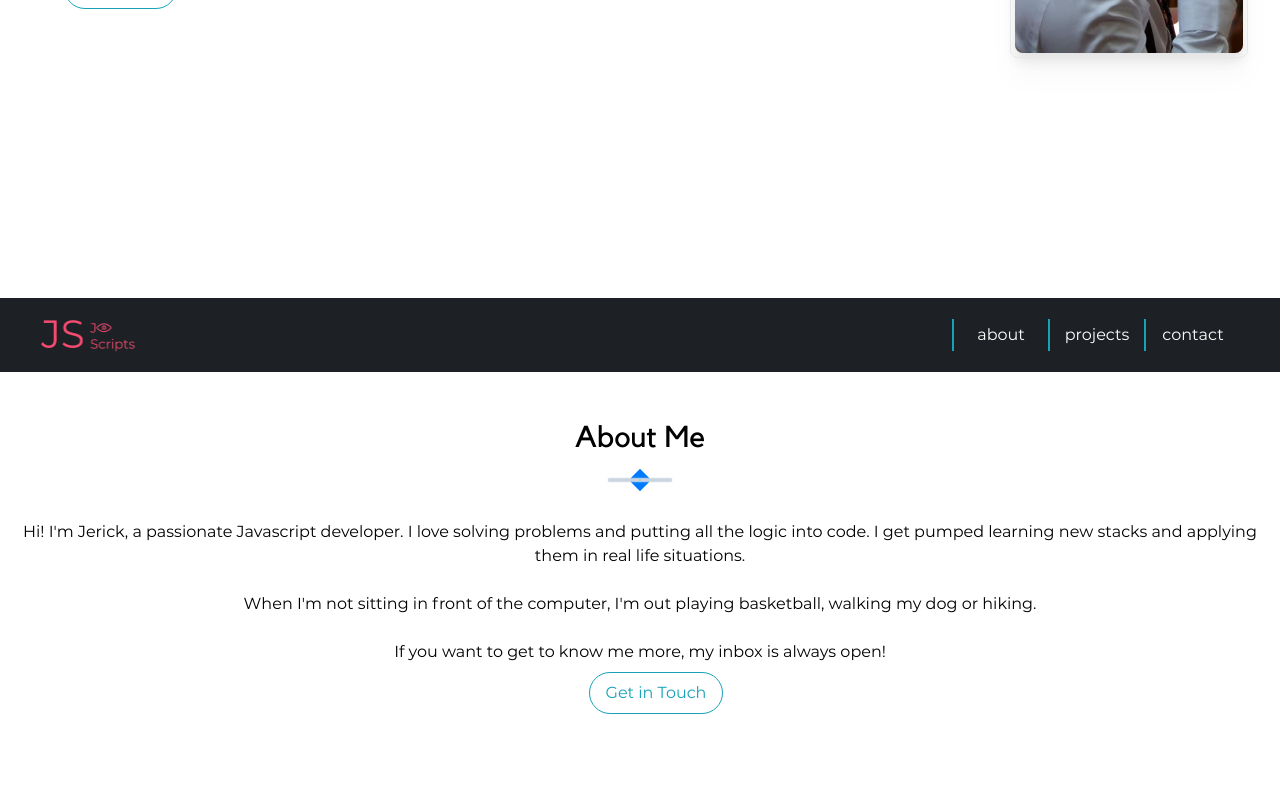
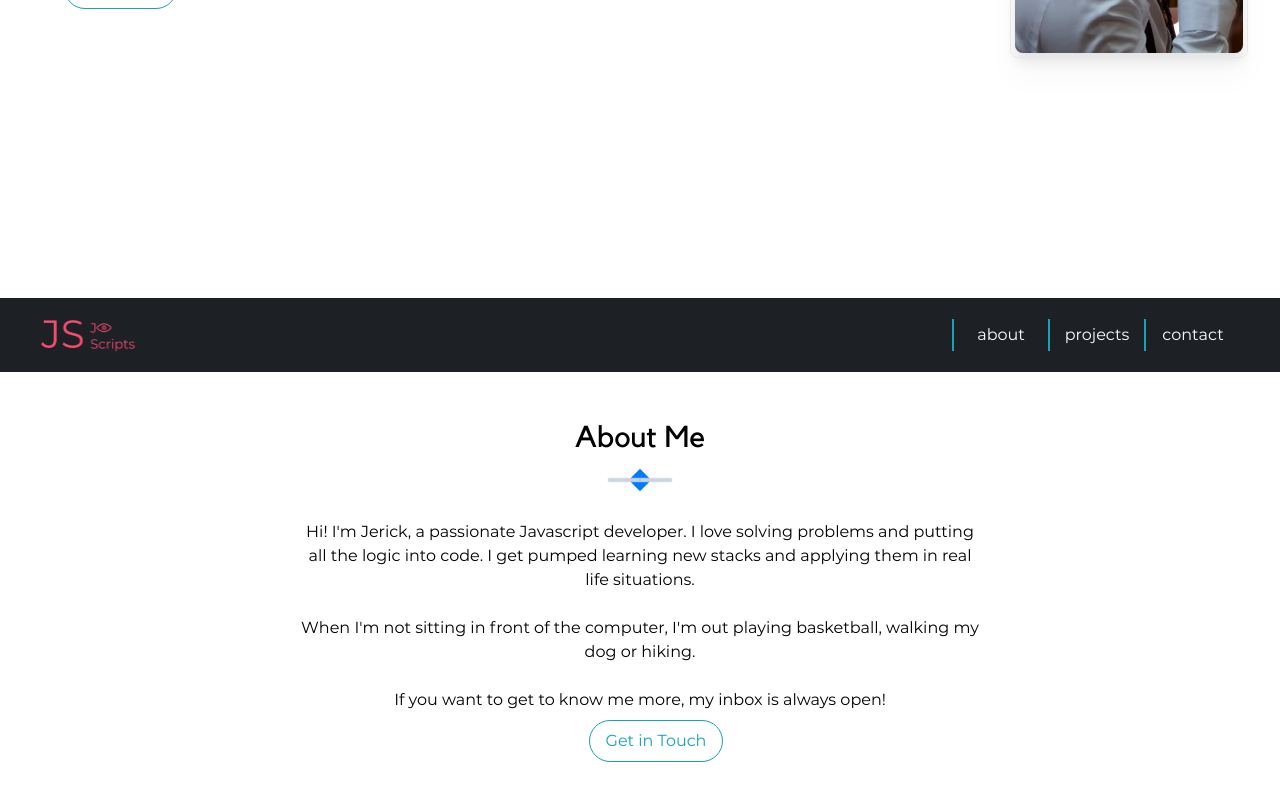
Before and after one commit to jekiquin/portfolio, a React (Create React App) app: page / in a window 1280 px wide. Shown: the part 502-1302 px from the top of the page. Before the commit the page ends 1268 px from the top, so only its background shows below. Built offline with nearby package versions, Linux system fonts and the light colour scheme.

Commit message:
limited width for about me content

```diff
--- a/src/components/About.js
+++ b/src/components/About.js
@@ -6,7 +6,7 @@ export default function About() {
 		<section id="about">
 			<div className="container mx-auto text-center">
 				<SectionHeader>About Me</SectionHeader>
-				<p class="whitespace-pre-line">{ABOUTME.content}</p>
+				<p class="whitespace-pre-line max-w-prose mx-auto">{ABOUTME.content}</p>
 				<a className="cta" href={ABOUTME.emailRef}>
 					Get in Touch
 				</a>
--- a/src/styles/index.scss
+++ b/src/styles/index.scss
@@ -13,10 +13,10 @@
 
 @layer base {
 	section {
-		padding: 1rem 0;
+		padding: 1rem 1rem;
 
 		@media screen and (min-width: 768px) {
-			padding: 3rem 0;
+			padding: 3rem 2rem;
 		}
 	}
 }
```
